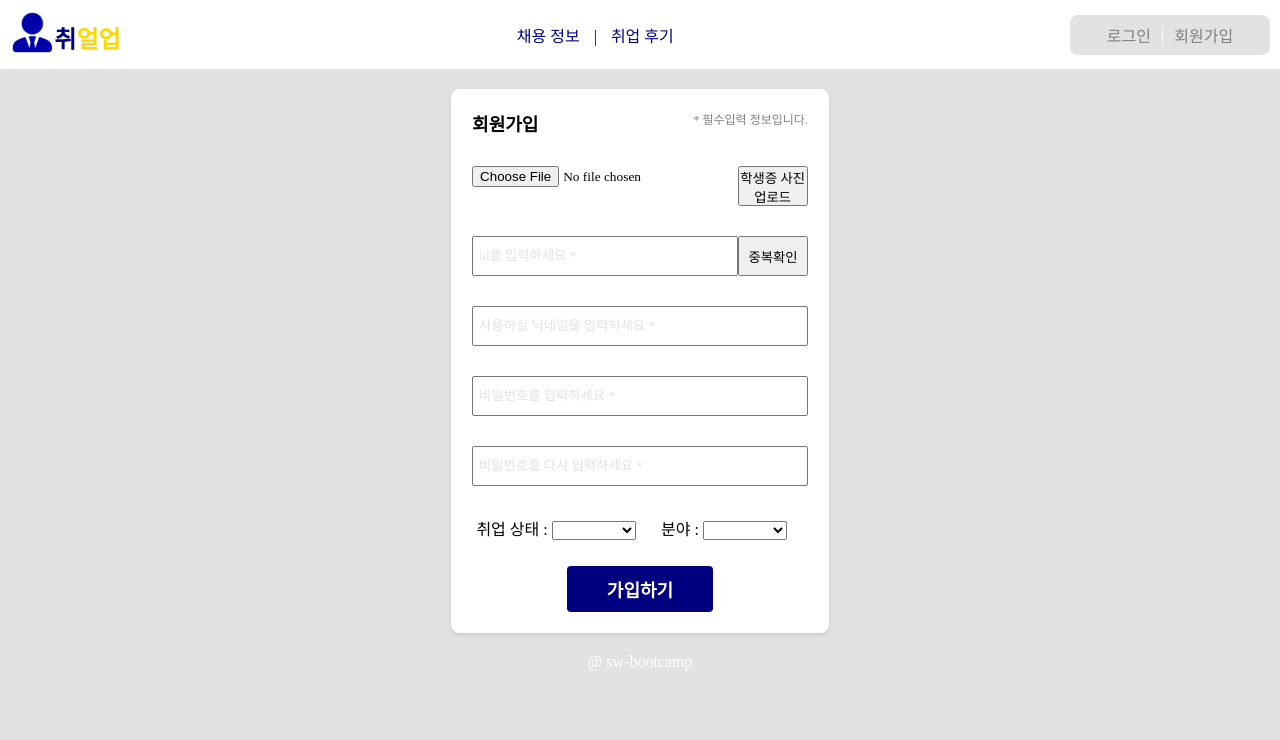
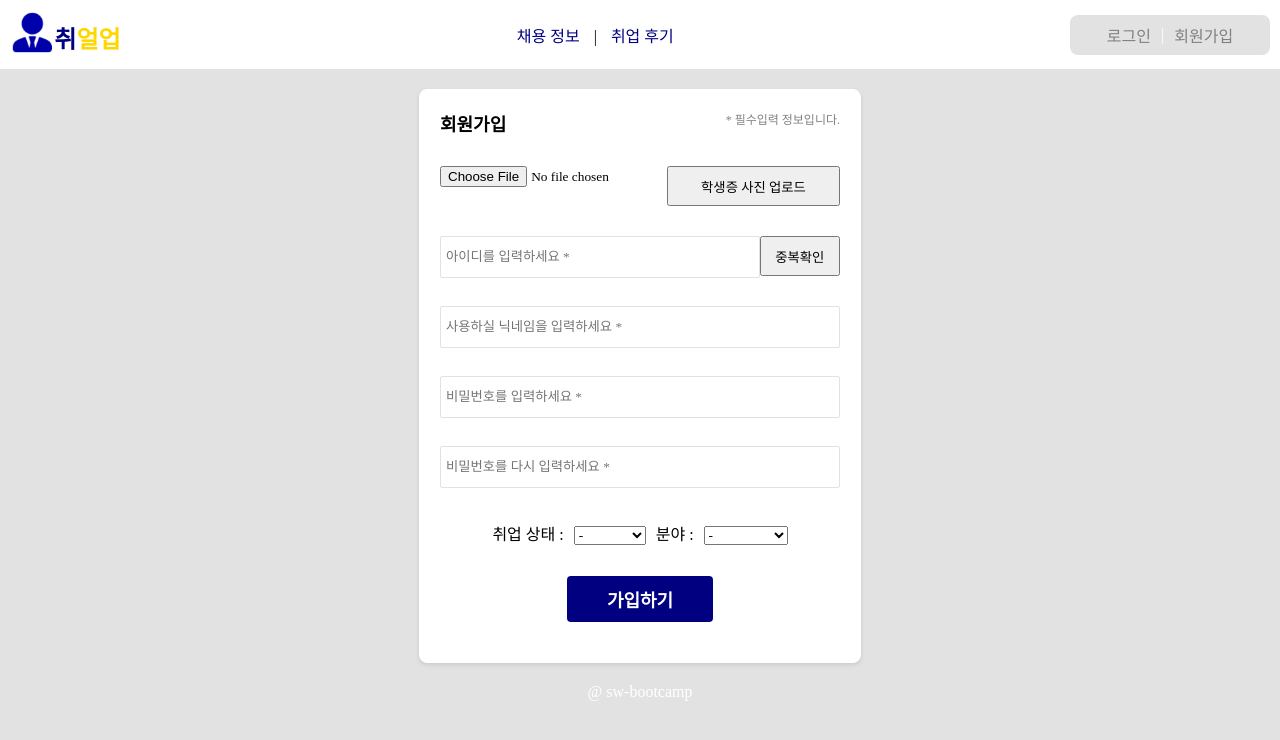
Before and after one commit to hyeon020723/cheerup, a Vue app: page /signup in a window 1280 px wide. Shown: the top 740 px of the page. Built offline with nearby package versions, Linux system fonts and the light colour scheme; a web font is replaced by a local one.

Commit message:
login_signup수정

```diff
--- a/package.json
+++ b/package.json
@@ -2,7 +2,7 @@
   "name": "cheerup",
   "version": "0.1.0",
   "private": true,
-  "scripts": {
+  "scripts": {"start" : "node app.js",
     "serve": "vue-cli-service serve",
     "build": "vue-cli-service build",
     "lint": "vue-cli-service lint"
--- a/src/components/login.vue
+++ b/src/components/login.vue
@@ -1,136 +1,118 @@
 <template>
   <!-- contents부분 코드 -->
-  <article class="contents">
+  <div class="contents">
     <div class="loginCard">
       <!-- 카드형식으로 만들기 위해 전체를 묶음-->
 
       <div class="signUp">
         <!-- 제일 윗 줄 -->
-        <img src="./logo.png" />
+        <img src="../assets/logo.png" />
         <!-- 로고 이미지로 삽입 -->
       </div>
 
       <div class="projectName">
         <!-- 두번째 줄 -->
-        <strong><span style="color: #000080; font-size: 28px">취</span></strong>
-        <strong
-          ><span style="color: #ffd700; font-size: 28px">얼업</span></strong
-        >
+        <b><span style="color: #000080; font-size: 28px">취</span></b>
+        <b><span style="color: #ffd700; font-size: 28px">얼업</span></b>
       </div>
 
-      <div class="inputCard">
-        <!-- 세번째 줄 -->
-        <b><span>이메일</span></b>
-      </div>
-
-      <div class="inputContent">
-        <!-- 네번째 줄 -->
+      <div class="loginInputCard">
+        <p><b>아이디</b></p>
         <input
+          class="loginInput"
           type="text"
-          id="name"
-          name="name"
+          id="id"
+          v-model="id"
           placeholder="아이디를 입력해주세요"
         />
       </div>
 
-      <div class="inputCard">
-        <!-- 다섯번째 줄 -->
-        <b><span>비밀번호</span></b>
-      </div>
-
-      <div class="inputContent">
-        <!-- 여섯번째 줄 -->
+      <div class="loginInputCard">
+        <p><b>비밀번호</b></p>
         <input
-          type="password"
+          class="loginInput"
+          type="text"
           id="password"
-          name="password"
-          required
+          v-model="password"
           placeholder="비밀번호를 입력하세요"
         />
-        <!-- 비밀번호 입력 공간 -->
       </div>
 
       <div class="login">
-        <button class="loginBtn" @click="loginClicked">로그인</button>
+        <button id="loginBtn" @click="loginClicked">로그인</button>
       </div>
       <!-- 로그인 버튼 눌렀을 때, alert뜨고 확인 누르면 main으로 이동?? -->
     </div>
-  </article>
+  </div>
 </template>
 
 <script>
 export default {
   name: "cheerupLogin",
+  data() {
+    return {
+      id: "",
+      password: "",
+    };
+  },
   methods: {
     loginClicked() {
-      alert("로그인이 완료되었습니다.");
-      this.$router.push("/");
+      if (this.id === "") {
+        alert("아이디를 입력해주세요");
+        return;
+      } else if (this.password === "") {
+        alert("비밀번호를 입력해주세요");
+        return;
+      } else {
+        alert("로그인이 완료되었습니다.");
+        this.$router.push("/");
+      }
     },
   },
 };
 </script>
 
 <style>
-html {
-  background-color: #e2e2e2;
-  text-align: center;
-}
-
 /* 카드형식으로 만들기 */
 .loginCard {
   background-color: white;
-  max-width: 400px;
+  width: 400px;
   margin: 20px auto;
   padding: 20px;
   border: 1px solid white;
   border-radius: 8px;
   box-shadow: 0 2px 4px rgba(0, 0, 0, 0.1);
+  display: flex;
+  flex-direction: column;
+  text-align: center;
+  justify-items: center;
+  align-items: center;
+}
+.loginInputCard {
+  height: 40px;
+  margin-top: 30px;
+  justify-items: center;
+  align-items: center;
+  width: 100%;
+  display: flex;
 }
 
-/* 이메일, 비밀번호 글자 왼쪽 정렬 */
-.inputCard {
-  height: 40px;
-  margin-top: 30px;
-  display: flex;
-  justify-content: flex-start;
-}
-
-.projectName {
-  display: flex;
-  justify-content: center;
-}
-
-.inputContent {
-  height: 40px;
-  display: flex;
-  justify-content: center;
+.loginInputCard p {
+  width: 50%;
 }
 
 /* input박스 테두리 둥글게 */
-.loginCard .inputContent * {
-  flex: 1;
+.loginInput {
+  width: 100%;
+  height: 100%;
   border: 1px solid #e2e2e2;
   border-radius: 2px;
 }
 
-/* input 요소의 placeholder 색상 변경 */
-input::placeholder {
-  color: #e2e2e2;
-}
-
-.login {
-  display: flex;
-  justify-content: center;
-}
-
-.loginCard .login * {
-  flex: 1;
-}
-
-/* 로그인 버튼 꾸미기 */
-.loginCard .login .loginBtn {
+/* 로그인 버튼 */
+#loginBtn {
   padding: 10px 40px;
-  margin-top: 50px;
+  margin-top: 20px;
   background-color: #e2e2e2;
   color: gray;
   border: none;
--- a/src/components/main.vue
+++ b/src/components/main.vue
@@ -55,6 +55,9 @@ export default {
 h3 {
   font-size: 18px;
 }
+button:hover {
+  cursor: pointer;
+}
 
 .main {
   height: 400px;
--- a/src/components/signUp.vue
+++ b/src/components/signUp.vue
@@ -1,92 +1,71 @@
 <template>
   <!-- contents부분 코드 -->
-  <article class="contents">
+  <div class="contents">
     <div class="signUpCard">
       <!-- 카드형식으로 만들기 위해 전체를 묶음-->
       <form @submit.prevent="submitForm">
         <div class="signUp">
           <!-- 제일 윗 줄 -->
-          <span style="font-size: 18px"><b>회원가입</b></span>
-          <span style="font-size: 12px; color: gray"
-            >* 필수입력 정보입니다.</span
-          >
+          <p style="font-size: 18px"><b>회원가입</b></p>
+          <p style="font-size: 12px; color: gray">* 필수입력 정보입니다.</p>
         </div>
 
         <div class="inputCard">
-          <!-- 두번째 줄 -->
           <input class="choice" type="file" accept="image/" />
           <!-- 업로드 할 파일 선택 -->
-          <button class="upload">학생증 사진 업로드</button>
+          <button id="studentPicUpload">학생증 사진 업로드</button>
           <!-- 선택된 파일 업로드 버튼 -->
         </div>
 
         <div class="inputCard" id="inputId">
           <!-- 세번째 줄 -->
           <input
-            class="email"
-            type="email"
-            id="email"
-            name="email"
-            placeholder="id를 입력하세요 *"
+            class="input"
+            id="inputId"
+            placeholder="아이디를 입력하세요 *"
           />
-          <!-- 아이디를 email로 표현 -->
-          <button type="button" class="duplicateCheck">중복확인</button>
-          <!-- 중복확인 버튼 -->
-          <!-- 데이터베이스에 아이디 있으면 alert로 중복표시? -->
+          <button id="duplicateCheck">중복확인</button>
         </div>
 
         <div class="inputCard">
-          <!-- 네번째 줄 -->
           <input
-            type="text"
+            class="input"
             id="nickName"
-            name="nickName"
             placeholder="사용하실 닉네임을 입력하세요 *"
           />
-          <!-- 닉네임 입력 공간 -->
         </div>
 
         <div class="inputCard">
-          <!-- 다섯번째 줄 -->
           <input
-            type="password"
+            class="input"
             id="password"
-            name="password"
-            required
             placeholder="비밀번호를 입력하세요 *"
           />
-          <!-- 비밀번호 입력 공간 -->
         </div>
 
         <div class="inputCard">
-          <!-- 여섯번째 줄 -->
           <input
-            type="password"
+            class="input"
             id="checkPassword"
-            name="checkPassword"
             placeholder="비밀번호를 다시 입력하세요 *"
           />
           <!-- 비밀번호확인 입력 공간 -->
         </div>
 
         <div class="inputCard">
-          <!-- 여섯번째 줄 -->
           <div class="dropdown">
-            <label for="employmentStatus"> 취업 상태 : </label>
-            <select id="employmentStatus" v-model="selectedEmploymentStatus">
-              <option
-                v-for="status in employmentStatusOptions"
-                :key="status"
-                :value="status"
-              >
-                {{ status }}
-              </option>
+            <p id="employment">취업 상태 :</p>
+            <select class="employment">
+              <option value="none">-</option>
+              <option>취업</option>
+              <option>취업준비</option>
             </select>
           </div>
 
           <div class="dropdown">
-            <label for="category"> 분야 : </label>
-            <select id="category" v-model="selectedCategory">
+            <p id="category">분야 :</p>
+            <select class="category">
+              <option value="none">-</option>
               <option v-for="item in categoryOptions" :key="item" :value="item">
                 {{ item }}
               </option>
@@ -94,14 +73,12 @@
           </div>
         </div>
 
-        <!-- 비밀번호확인 입력 공간 -->
-
         <div class="submit">
-          <button class="submitBtn">가입하기</button>
+          <button id="submitBtn">가입하기</button>
         </div>
       </form>
     </div>
-  </article>
+  </div>
 </template>
 
 <script>
@@ -109,12 +86,8 @@ export default {
   name: "cheerupSignup",
   data() {
     return {
-      showEmploymentStatus: false, // 드롭다운 토글 변수
-      employmentStatusOptions: ["취업", "취업준비생"], // 취업 상태 옵션들
-
       showCategory: false, // 드롭다운 토글 변수
       categoryOptions: [
-        "-",
         "개발",
         "경영마케팅",
         "제조업",
@@ -129,25 +102,15 @@ export default {
 
       //받아올 데이터 입력받을 곳
       choice: "",
-      email: "",
+      id: "",
       nickName: "",
       password: "",
       checkPassword: "",
-      employmentStatus: "",
+      employment: "",
       category: "",
     };
   },
   methods: {
-    // 취업 상태 드롭다운 토글 함수
-    toggleEmploymentStatus() {
-      this.showEmploymentStatus = !this.showEmploymentStatus;
-    },
-    // 취업 상태 선택 함수
-    selectEmploymentStatus(status) {
-      this.employmentStatus = status;
-      this.showEmploymentStatus = false;
-    },
-
     // 카테고리 드롭다운 토글 함수
     toggleCategory() {
       this.showCategory = !this.showCategory;
@@ -157,30 +120,24 @@ export default {
       this.category = item;
       this.showCategory = false;
     },
-    submitForm() {
-      const userData = {
-        //eslint-disable-line no-unused-vars
-        choice: this.choice,
-        email: this.email,
-        nickName: this.nickName,
-        password: this.password,
-        checkPassword: this.checkPassword,
-        employmentStatus: this.employmentStatus,
-        category: this.category,
-      };
-    },
+    // submitForm() {
+    //   const userData = {
+    //     //eslint-disable-line no-unused-vars
+    //     choice: this.choice,
+    //     id: this.id,
+    //     nickName: this.nickName,
+    //     password: this.password,
+    //     checkPassword: this.checkPassword,
+    //     employment: this.employment,
+    //     category: this.category,
+    //   };
+    // },
   },
 };
 </script>
 
-<!-- Add "scoped" attribute to limit CSS to this component only -->
-<style scoped>
-html {
-  background-color: #e2e2e2;
-  text-align: center; /* 중앙정렬 */
-}
-
-article {
+<style>
+.contents {
   display: flex;
   justify-content: center;
   align-items: center;
@@ -192,7 +149,7 @@ article {
 
 .signUpCard {
   background-color: white;
-  max-width: 400px;
+  width: 400px;
   margin: 20px auto;
   padding: 20px;
   border: 1px solid white;
@@ -206,57 +163,41 @@ article {
 }
 
 .inputCard {
+  width: 100%;
   height: 40px;
   margin-top: 30px; /* 칸마다 간격 띄우기*/
   display: flex;
   justify-content: center;
 }
 
-#inputItem #email {
-  width: 50px;
+.inputCard .input {
+  width: 100%;
+  height: 100%;
+  border: 1px solid #e2e2e2;
+  border-radius: 2px;
 }
 
-/* 내부 요소들을 flex크기에 따라 자동조절*/
-.signUpCard .inputCard * {
-  flex: 1;
+/*학생증 사진 업로드 버튼*/
+#studentPicUpload {
+  width: 200px;
 }
 
-/* 중복확인 버튼 크기 작게하기*/
-.signUpCard .inputCard .email {
-  flex: 4;
+/*중복확인 버튼 */
+#duplicateCheck {
+  width: 100px;
+  height: 100%;
 }
 
-/* duplicateCheck를 flex크기에 따라 자동조절*/
-.signUpCard .inputCard .duplicateCheck {
-  flex: 1;
+/*취업상태, 분야 선택 줄 */
+.dropdown * {
+  width: auto;
+  margin: 5px;
+  display: inline-flex;
 }
 
-/* 업로드 버튼 크기 작게하기*/
-.signUpCard .inputCard .choice {
-  flex: 4;
-}
-
-/* upload를 flex크기에 따라 자동조절*/
-.signUpCard .inputCard .upload {
-  flex: 1;
-}
-
-#inputId {
-  width: 100%;
-}
-
-/*제출버튼 간격조절*/
-.submit {
-  flex: 1;
-  margin-top: 10px;
-}
-
-.signUpCard .submit {
-  text-align: center;
-}
-
-/* 버튼 모양 둥글게 만들기 */
-.signUpCard .submit .submitBtn {
+/* 가입하기 버튼 */
+#submitBtn {
+  margin: 20px;
   padding: 10px 40px;
   background-color: #000080;
   color: white;
--- a/src/layout/cheerupHeader.vue
+++ b/src/layout/cheerupHeader.vue
@@ -2,7 +2,7 @@
   <div class="cheerupHeader">
     <router-link to="/" class="home">
       <div id="logo">
-        <img src="../components/logo.png" />
+        <img src="../assets/logo.png" />
         <h2 style="color: #000080">취</h2>
         <h2 style="color: #ffd700">얼업</h2>
       </div></router-link
```
Also changed, not shown: app.js (added, +17 -0 lines), src/assets/logo.png, src/components/logo.png (deleted).
